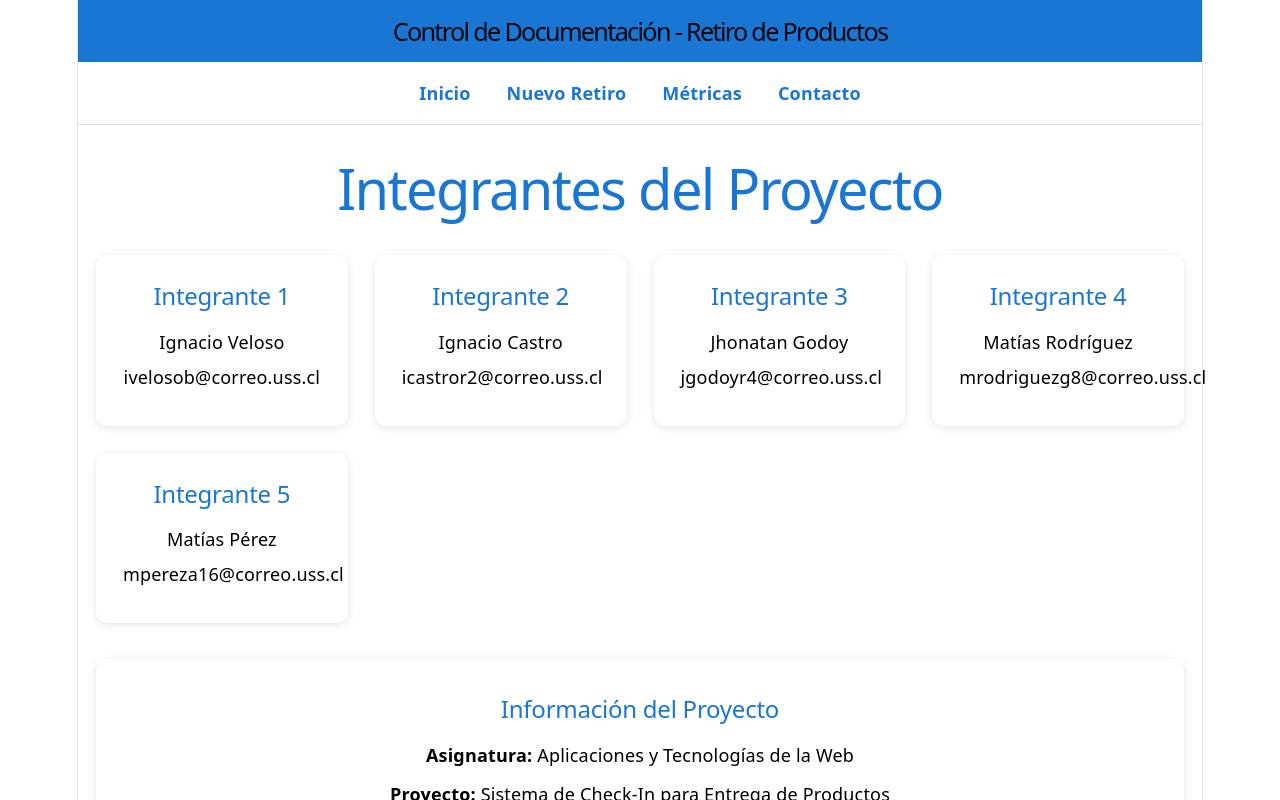
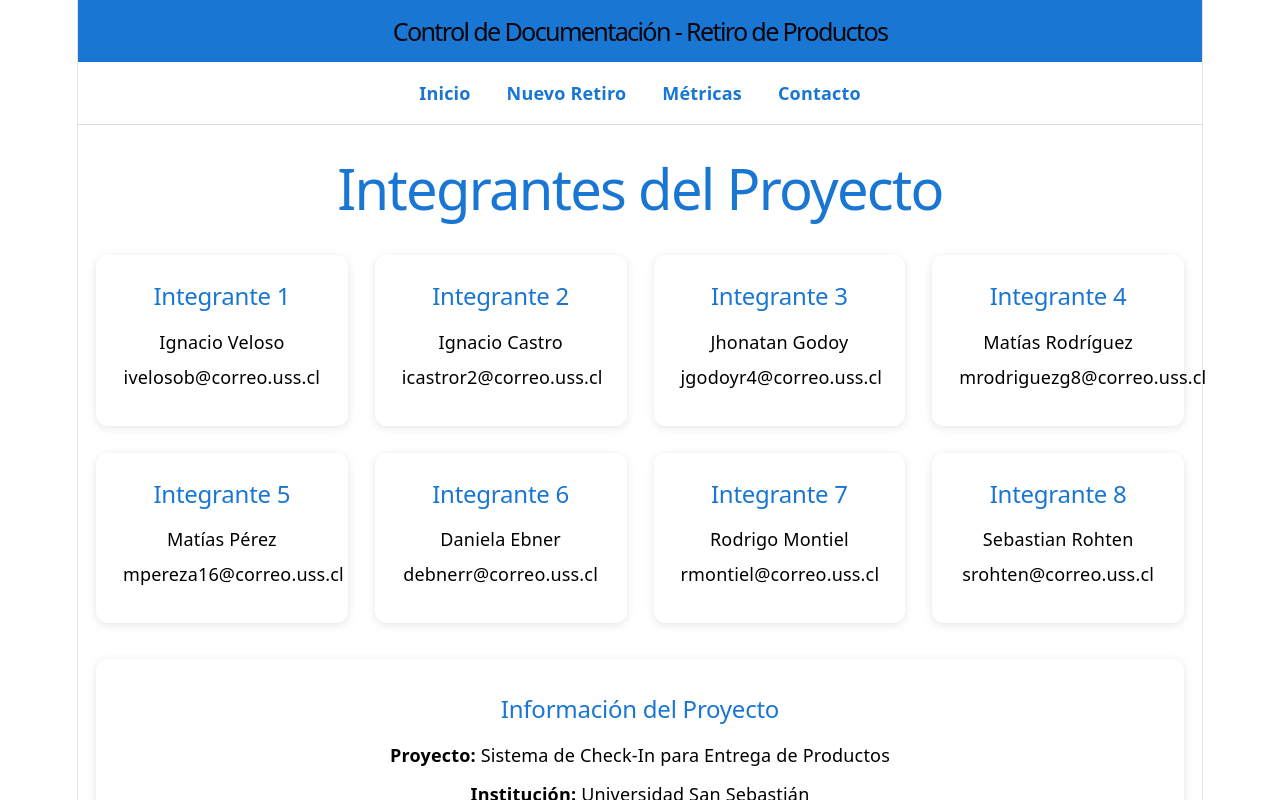
Before and after one commit to BlasterLc/checklist-retiro-frontend, a React (Vite) app: page /contacto in a window 1280 px wide. Shown: the top 800 px of the page. Built offline with nearby package versions, Linux system fonts and the light colour scheme.

Commit message:
adicion de nombres de grupo de lab de interfaces

```diff
--- a/src/pages/Contacto.jsx
+++ b/src/pages/Contacto.jsx
@@ -36,15 +36,39 @@ function Contacto() {
           <p>mpereza16@correo.uss.cl</p>
         </div>
 
+
+        <div className="contacto-card">
+          <h2>Integrante 6</h2>
+          <p>Daniela Ebner</p>
+          <p>debnerr@correo.uss.cl</p>
+        </div>
+
+
+        <div className="contacto-card">
+          <h2>Integrante 7</h2>
+          <p>Rodrigo Montiel</p>
+          <p>rmontiel@correo.uss.cl</p>
+        </div>
+
+        <div className="contacto-card">
+          <h2>Integrante 8</h2>
+          <p>Sebastian Rohten</p>
+          <p>srohten@correo.uss.cl</p>
+        </div>
+
+
+
+
+
+
+
+
+
       </div>
 
       <div className="info-proyecto">
 
         <h2>Información del Proyecto</h2>
-
-        <p>
-          <strong>Asignatura:</strong> Aplicaciones y Tecnologías de la Web
-        </p>
 
         <p>
           <strong>Proyecto:</strong> Sistema de Check-In para Entrega de Productos
@@ -54,10 +78,6 @@ function Contacto() {
           <strong>Institución:</strong> Universidad San Sebastián
         </p>
 
-        <p>
-          <strong>Profesor:</strong> Rene Galarce Godoy
-        </p>
-
       </div>
 
     </div>
```
